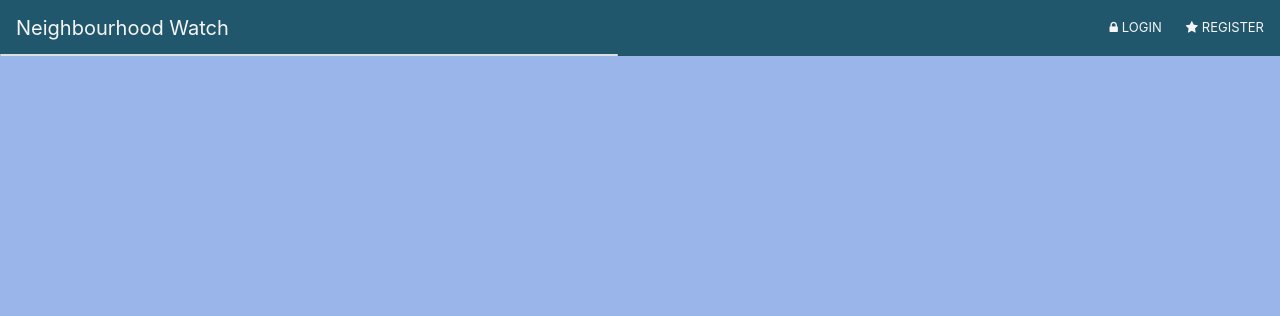
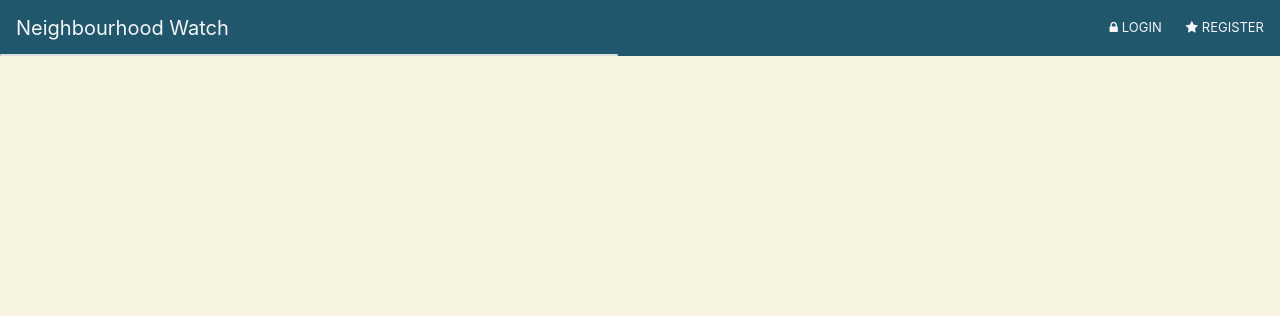
Before and after one commit to Gideon-Muriithi/neighbourhood-watch, a Django app: template watch/templates/index.html in a window 1280 px wide. Shown: the top 316 px of the page. Run offline with Django 3.2, Linux system fonts and the light colour scheme; the template is opened without the code that fills it, so the values that code supplies are empty; some libraries are stand-ins or nearby versions.

Commit message:
Change background color

```diff
--- a/watch/static/css/main.css
+++ b/watch/static/css/main.css
@@ -1,3 +1,3 @@
 body{
-    background-color: rgb(153, 181, 233);
+    background-color: rgb(247, 245, 223);
 }
```
